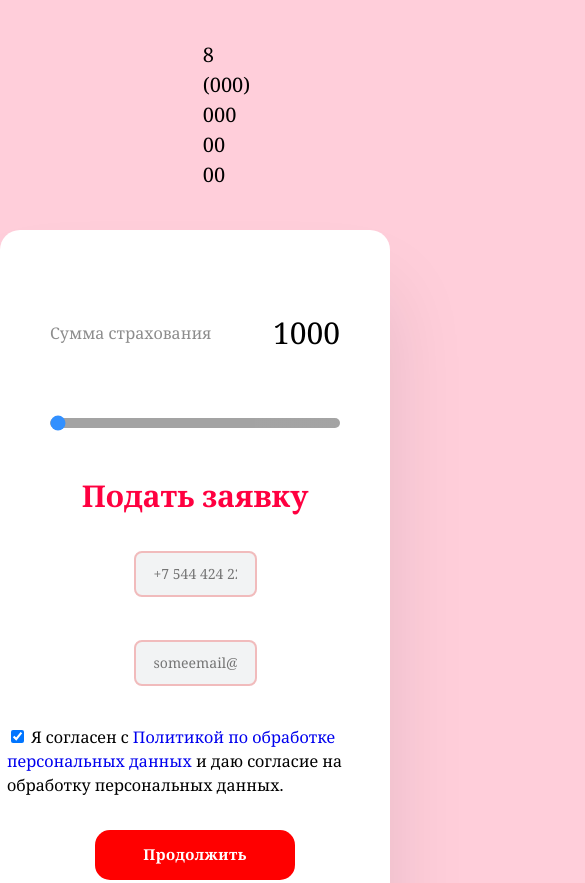
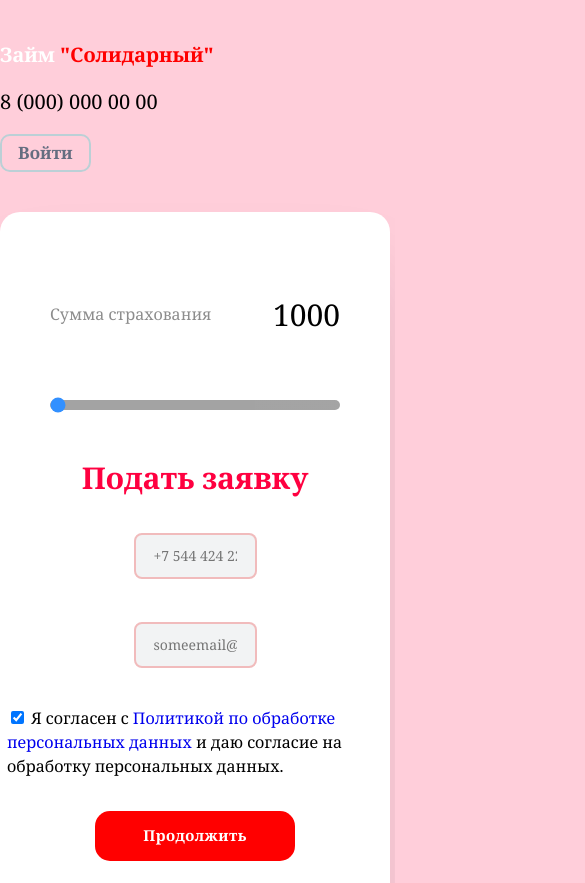
Before and after one commit to mant1ssa/Zaim_solidarniy, a plain HTML site: page index.html in a window 390 px wide. Shown: the top 883 px of the page, 585 px wide, since content can reach past the window. Drawn offline with nearby package versions, Linux system fonts and the light colour scheme.

Commit message:
adaptive

```diff
--- a/css/header.css
+++ b/css/header.css
@@ -41,3 +41,13 @@
     color: #414650;
     font-weight: 700;
 }
+
+/* ADAPTIVE */
+    @media (max-width: 400px) {
+        .header{
+            gap: 17px;
+            margin-top: 40px;
+            align-items: flex-start;
+            flex-direction: column;
+        }
+    }
```
